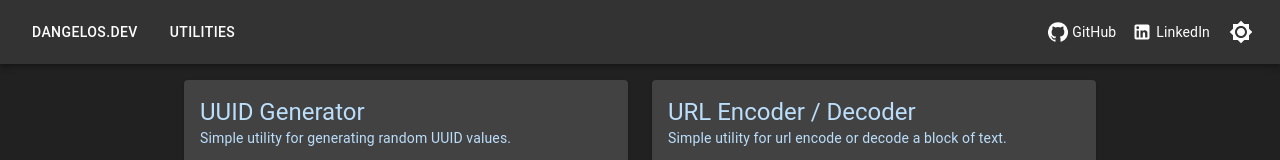
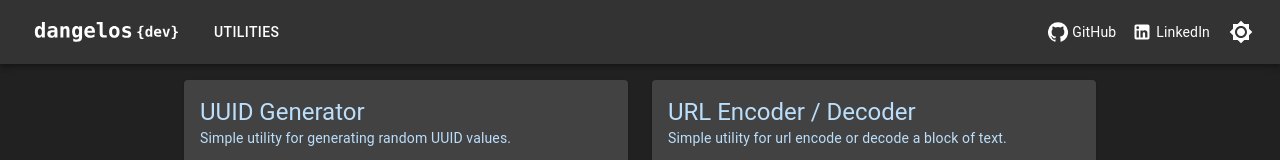
Before and after one commit to bostaunieux/dev-site, a Next.js app: page / in a window 1280 px wide. Shown: the top 160 px of the page. Built offline with nearby package versions, Linux system fonts and the light colour scheme.

Commit message:
update logo

```diff
--- a/src/components/core/Header.module.css
+++ b/src/components/core/Header.module.css
@@ -27,3 +27,8 @@
 .grow {
   flex-grow: 1;
 }
+
+.logo {
+  width: 150px;
+  fill: #fff;
+}
--- a/src/components/core/Header.tsx
+++ b/src/components/core/Header.tsx
@@ -1,18 +1,23 @@
+import React from "react";
 import NextLink from "next/link";
 import { AppBar, Button, Link as MuiLink, Toolbar } from "@material-ui/core";
 import { LinkedIn as LinkedInIcon, GitHub as GitHubIcon } from "@material-ui/icons";
+import { ToggleThemeContext } from "components/theme/ThemeProvider";
+import SiteLogo from "components/icons/dangelos-dev.svg";
 import ThemeToggle from "components/core/ThemeToggle";
 import UtilitiesLinks from "./UtilitiesLinks";
 import routes from "./routes";
 import styles from "./Header.module.css";
 
 const Header = () => {
+  const { isDark } = React.useContext(ToggleThemeContext);
+
   return (
     <AppBar position="static" className={styles.container}>
       <Toolbar>
         <NextLink href={routes.HOME} passHref>
           <Button component="a" color="inherit">
-            dangelos.dev
+            <SiteLogo className={styles.logo} />
           </Button>
         </NextLink>
 
```
Also changed, not shown: src/components/icons/dangelos-dev.svg (added).
